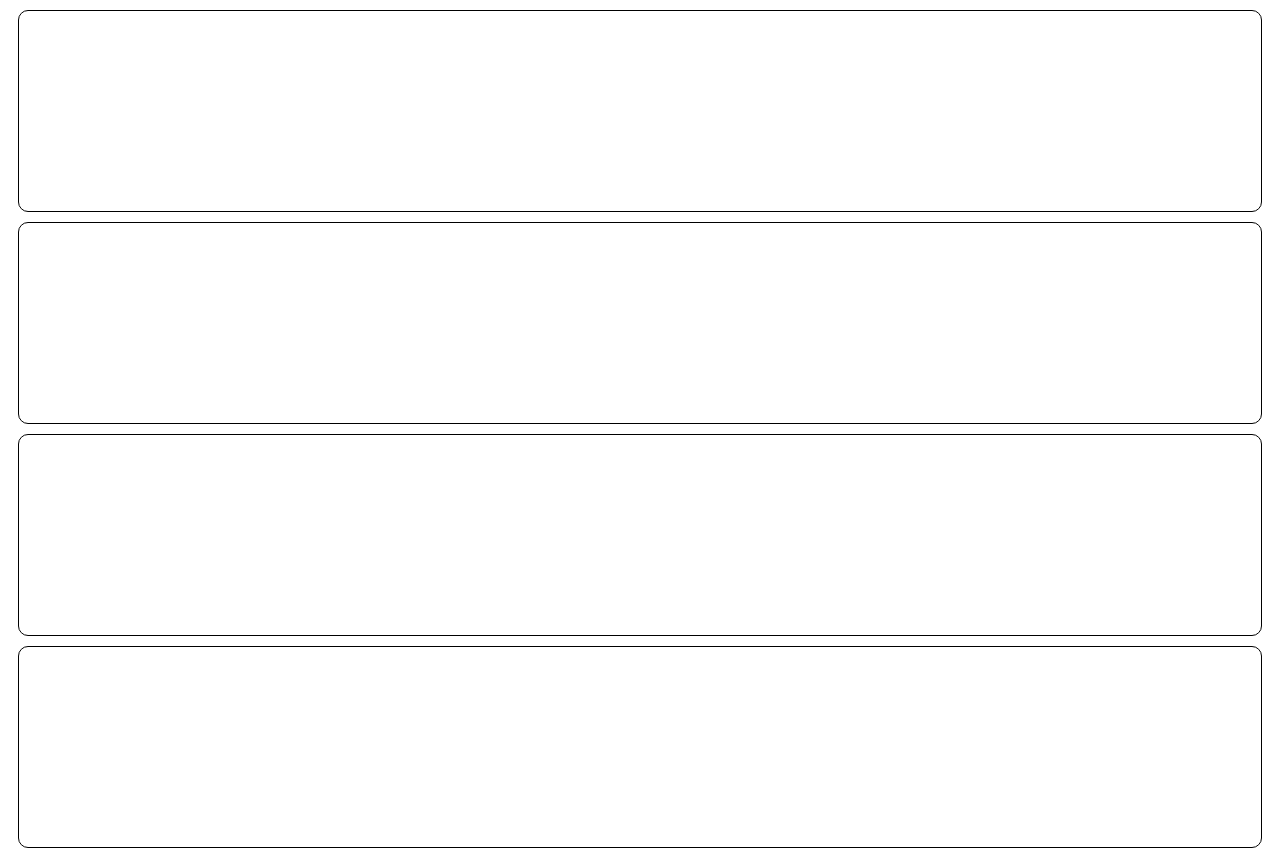
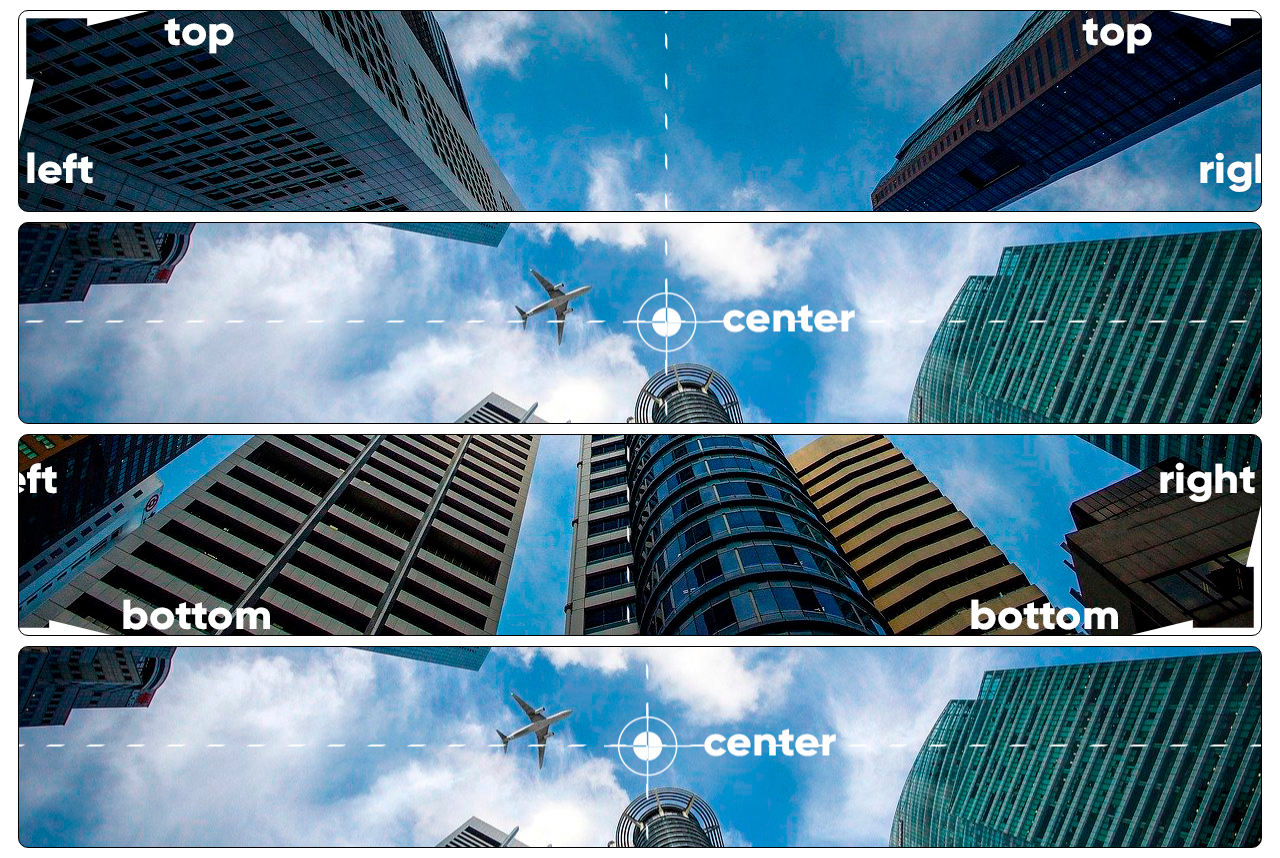
Before and after one commit to lalaiskarla/html-css, a plain HTML site: page exercicios/ex022/fundo003.html in a window 1280 px wide. Drawn offline with Linux system fonts and the light colour scheme.

Commit message:
novo exercicio

```diff
--- a/exercicios/ex022/fundo003.html
+++ b/exercicios/ex022/fundo003.html
@@ -10,14 +10,30 @@
             border: 1px solid black;
             margin: 10px;
             border-radius: 10px;
-            background-image: url(imagens/);
+            background-image: url(imagens/wallpaper003.jpg);
+        }
+
+        div#q1{
+            background-position: left top;
+        }
+
+        div#q2{
+            background-position: left center;
+        }
+
+        div#q3{
+            background-position: right bottom;
+        }
+
+        div#q4{
+            background-position: center center;
         }
     </style>
 </head>
 <body>
-    <div class="bloco"></div>
-    <div class="bloco"></div>
-    <div class="bloco"></div>
-    <div class="bloco"></div>
+    <div class="bloco" id="q1"></div>
+    <div class="bloco" id="q2"></div>
+    <div class="bloco" id="q3"></div>
+    <div class="bloco" id="q4"></div>
 </body>
 </html>
```
Also changed, not shown: exercicios/ex022/fundo004.html (added, +21 -0 lines), exercicios/ex022/fundo005.html (added, +18 -0 lines).
